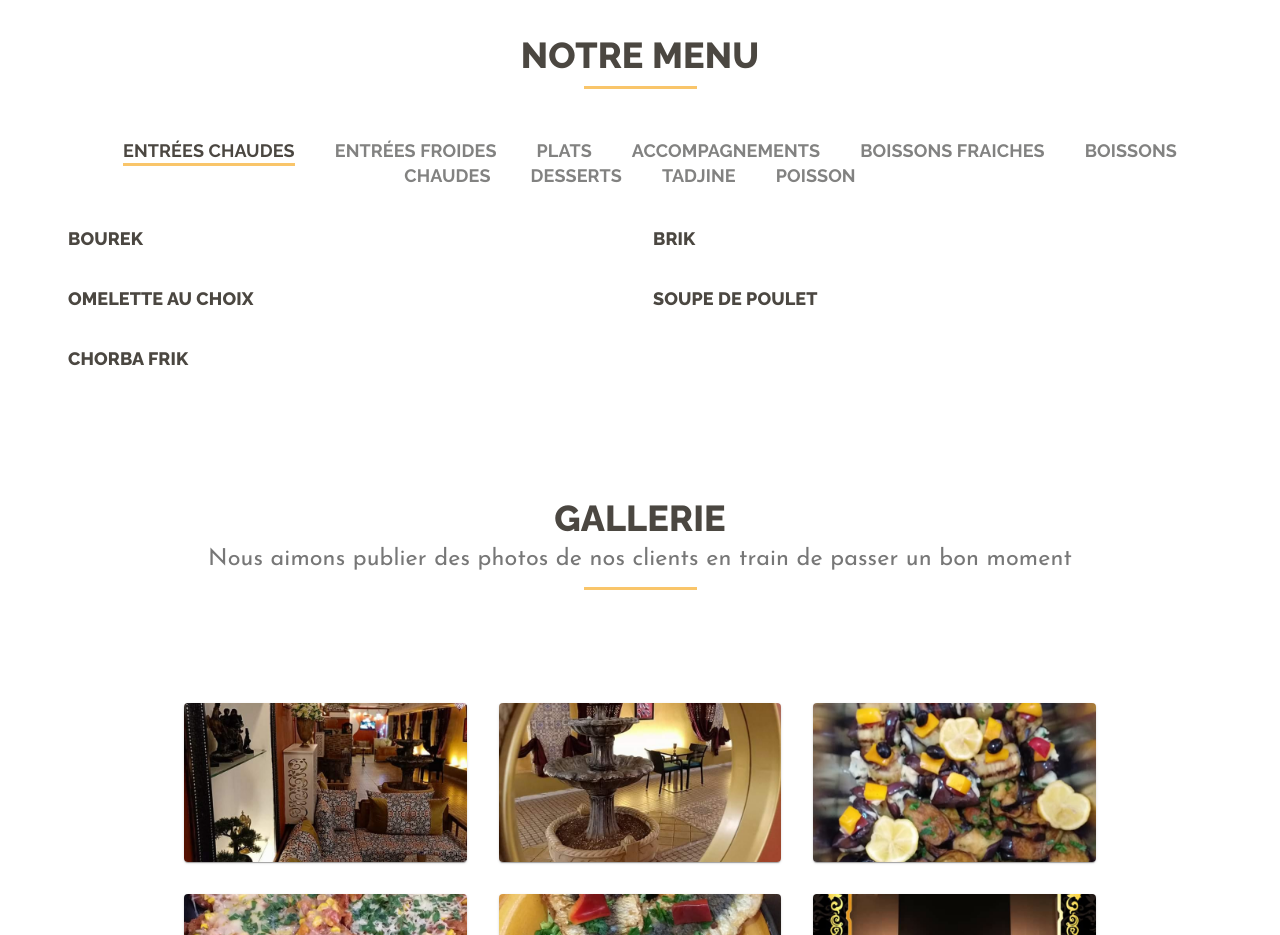
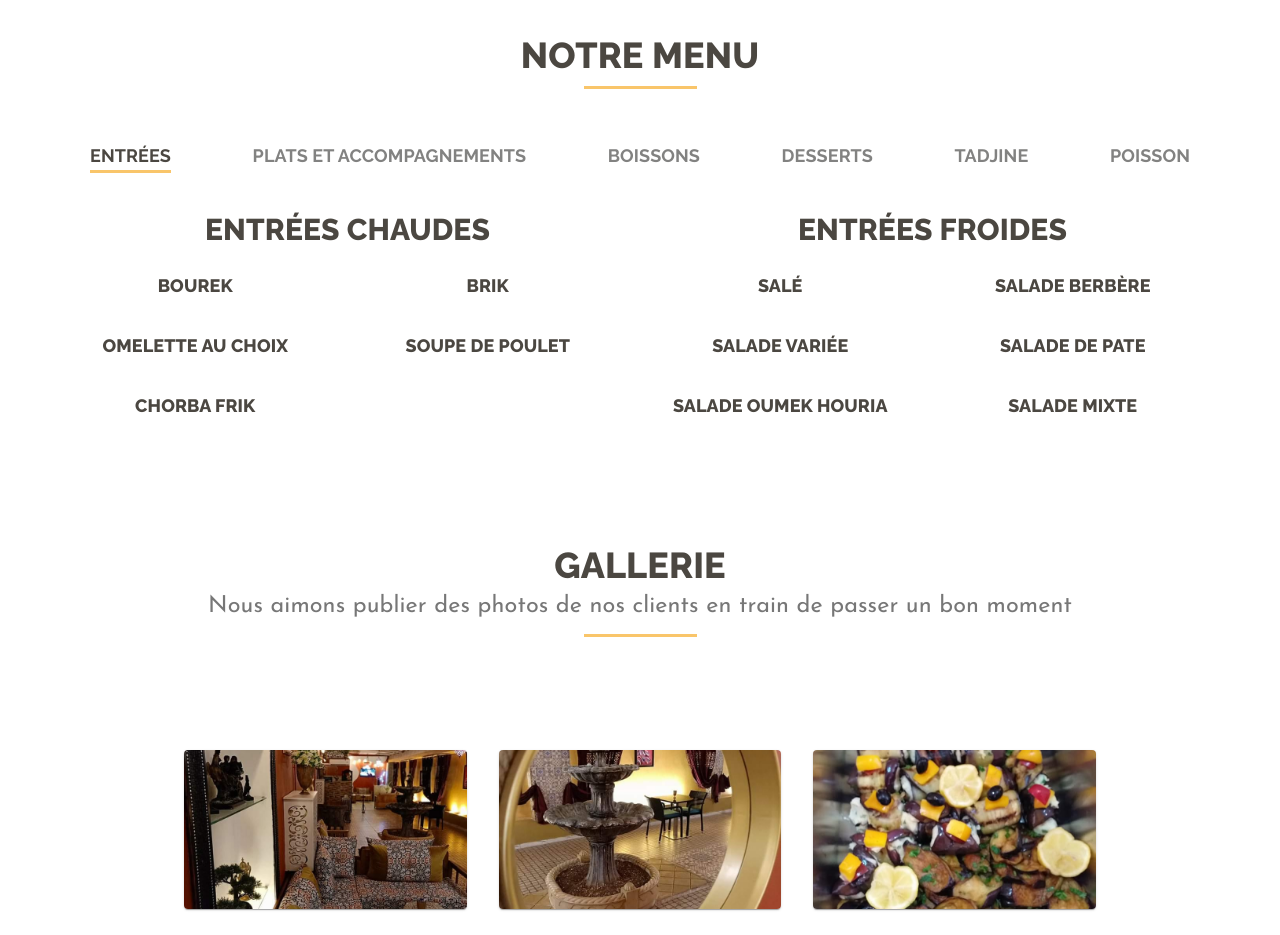
Before and after one commit to Khiroun/restaurant, a Next.js app: page / in a window 1280 px wide. Shown: the part 2360-3295 px from the top of the page. Built offline with nearby package versions, Linux system fonts and the light colour scheme.

Commit message:
Regrouper menu

```diff
--- a/widgets/Menu.js
+++ b/widgets/Menu.js
@@ -1,9 +1,13 @@
 import React, { useState } from 'react'
+
+const Heading4 = ({children })=>{
+return <h4 style={{textAlign: 'center', width: '100%'}}>{children}</h4>
+}
 
 const MenuItem = ({ title }) => {
   return <div className="menu-item col-sm-6 col-xs-12 starter dinner desserts">
     <div className="clearfix menu-wrapper">
-      <h4>{title}</h4>
+      <Heading4>{title}</Heading4>
 
     </div>
   </div>
@@ -30,6 +34,19 @@ const EntreesFroides = () => {
       })
     }
 
+  </div>
+}
+
+const Entrees = () => {
+  return <div className='row'>
+    <div className='col-md-6 col-sm-12'>
+      <h2>Entrées Chaudes</h2>
+      <EntreesChaudes />
+    </div>
+    <div className='col-md-6 col-sm-12'>
+      <h2>Entrées Froides</h2>
+      <EntreesFroides />
+    </div>
   </div>
 }
 
@@ -60,6 +77,19 @@ const Accompagnements = () => {
   </div>
 }
 
+const PlatsEtAccompagnements = () => {
+  return <div className='row'>
+    <div className='col-md-6 col-sm-12' >
+      <h2>Plats</h2>
+      <Plats />
+    </div>
+    <div className='col-md-6 col-sm-12' >
+      <h2>Accompagnements</h2>
+      <Accompagnements />
+    </div>
+  </div>
+}
+
 const BoissonsFraiches = () => {
   const items = [{ title: 'RedBull' }, { title: 'Cocktail de Fruits' }, { title: 'Milkshake Baname/Fraise' }, { title: 'Mojito' }, { title: "Jus d'orange/Citron" }, { title: 'Boissons 1 L' }, { title: 'Vichy 1 L' }, { title: 'Rauch' }, { title: 'Soft Drink (Canettes)' }, { title: 'Smoothie' }]
   return <div className="row menu-items">
@@ -81,6 +111,19 @@ const BoissonsChaudes = () => {
       })
     }
 
+  </div>
+}
+
+const Boissons = () => {
+  return <div className='row'>
+    <div className='col-md-6 col-sm-12' >
+      <h2>Boissons Fraiches</h2>
+      <BoissonsFraiches />
+    </div>
+    <div className='col-md-6 col-sm-12' >
+      <h2>Boissons Chaudes</h2>
+      <BoissonsChaudes />
+    </div>
   </div>
 }
 
@@ -125,7 +168,7 @@ const Poisson = () => {
 }
 
 const Menu = () => {
-  const [menu, setMenu] = useState('EC')
+  const [menu, setMenu] = useState('EN')
   return (
     <section className="menu">
       <div className="container">
@@ -139,13 +182,16 @@ const Menu = () => {
         <div className="food-menu wow fadeInUp">
           <div className="row">
             <div className="col-md-12">
-              <div className="menu-tags">
-                <span data-filter="*" className={menu === 'EC' ? 'tagsort-active' : ''} onClick={() => { setMenu('EC') }}>Entrées Chaudes</span>
-                <span data-filter=".starter" className={menu === 'EF' ? 'tagsort-active' : ''} onClick={() => { setMenu('EF') }}>Entrées Froides</span>
-                <span data-filter=".breakfast" className={menu === 'PL' ? 'tagsort-active' : ''} onClick={() => { setMenu('PL') }}>Plats</span>
-                <span data-filter=".desserts" className={menu === 'AC' ? 'tagsort-active' : ''} onClick={() => { setMenu('AC') }}>Accompagnements</span>
-                <span data-filter=".lunch" className={menu === 'BF' ? 'tagsort-active' : ''} onClick={() => { setMenu('BF') }}>Boissons Fraiches</span>
-                <span data-filter=".dinner" className={menu === 'BC' ? 'tagsort-active' : ''} onClick={() => { setMenu('BC') }}>Boissons Chaudes</span>
+              <div className="menu-tags" style={{
+                width: '100%',
+                display: 'flex',
+                justifyContent: 'space-between',
+                flexWrap: 'wrap'
+              }}>
+                <span data-filter=".desserts" className={menu === 'EN' ? 'tagsort-active' : ''} onClick={() => { setMenu('EN') }}>Entrées</span>
+                <span data-filter=".breakfast" className={menu === 'PA' ? 'tagsort-active' : ''} onClick={() => { setMenu('PA') }}>Plats et Accompagnements</span>
+                <span data-filter=".breakfast" className={menu === 'BO' ? 'tagsort-active' : ''} onClick={() => { setMenu('BO') }}>Boissons</span>
+
                 <span data-filter=".desserts" className={menu === 'DE' ? 'tagsort-active' : ''} onClick={() => { setMenu('DE') }}>Desserts</span>
                 <span data-filter=".desserts" className={menu === 'TA' ? 'tagsort-active' : ''} onClick={() => { setMenu('TA') }}>Tadjine</span>
                 <span data-filter=".desserts" className={menu === 'PO' ? 'tagsort-active' : ''} onClick={() => { setMenu('PO') }}>Poisson</span>
@@ -153,25 +199,19 @@ const Menu = () => {
             </div>
           </div>
           {
-            menu === 'EC' && <EntreesChaudes />
-          }
-          {
-            menu === 'EF' && <EntreesFroides />
-          }{
-            menu === 'PL' && <Plats />
-          }{
-            menu === 'BF' && <BoissonsFraiches />
-          }{
-            menu === 'BC' && <BoissonsChaudes />
-          }{
             menu === 'DE' && <Desserts />
           }
           {
-            menu === 'AC' && <Accompagnements />
-          }{
             menu === 'TA' && <Tadjine />
           }{
             menu === 'PO' && <Poisson />
+          }{
+            menu === 'EN' && <Entrees />
+          }{
+            menu === 'PA' && <PlatsEtAccompagnements />
+          }
+          {
+            menu === 'BO' && <Boissons />
           }
         </div>
       </div>
```
Also changed, not shown: pages/index.js (+3 -5 lines).
